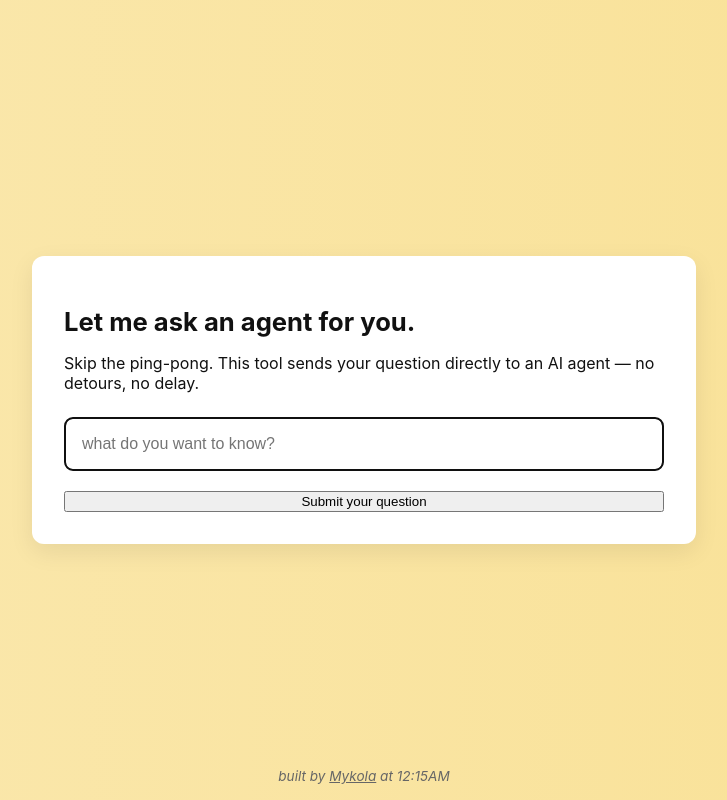
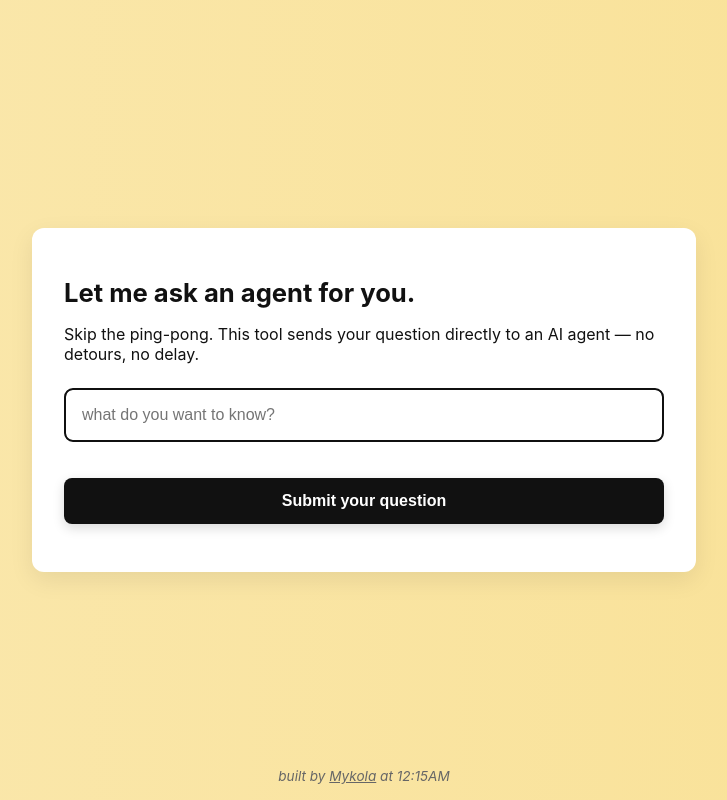
Before and after one commit to mykomykomykomykomyko/letmeaskanagent, a Vue app in the folder frontend/: page / in a window 1280 px wide. Shown: the whole page, without its empty margins (276-1003 px from the left). Built offline with nearby package versions, Linux system fonts and the light colour scheme.

Commit message:
Update App.vue

```diff
--- a/frontend/src/App.vue
+++ b/frontend/src/App.vue
@@ -126,14 +126,25 @@ input {
 }
 
 button {
+  display: block;
+  margin: 1rem auto;
+  padding: 0.9rem 1.5rem;
+  font-size: 1rem;
+  font-weight: 600;
+  text-align: center;
+  color: #fff;
+  background-color: #111;
+  border: none;
+  border-radius: 8px;
   width: 100%;
   max-width: 600px;
-  margin: 0 auto;
-  display: block;
+  transition: background-color 0.2s ease, transform 0.1s ease;
+  box-shadow: 0 4px 12px rgba(0, 0, 0, 0.15);
 }
 
 button:hover {
   background-color: #333;
+  transform: scale(1.01);
 }
 
 .result {
```
